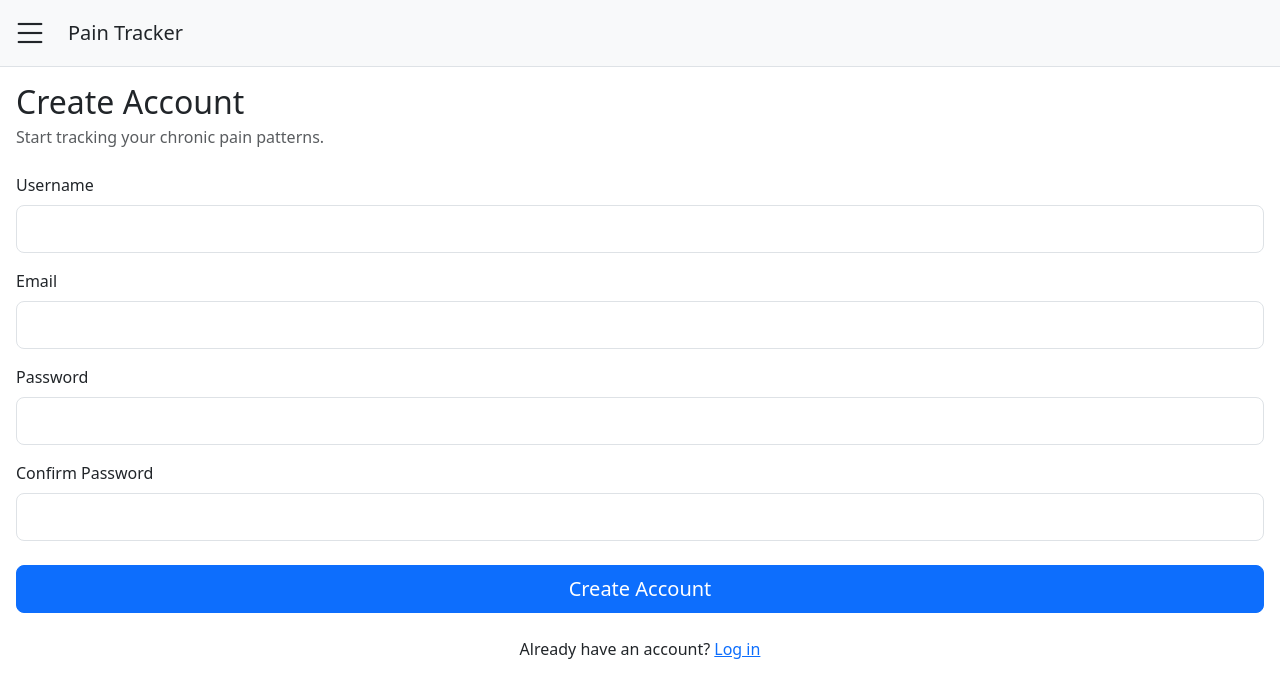
After one commit to cmndrk33n45/pain-tracker, a Flask app: template templates/signup.html in a window 1280 px wide. The commit adds this page. Shown: the top 698 px of the page. Run offline with Flask 3, Linux system fonts and the light colour scheme; the template is opened without the code that fills it, so the values that code supplies are empty.

Commit message:
another set of changes.

```diff
--- a/app.py
+++ b/app.py
@@ -10,9 +10,6 @@ app.config["TEMPLATES_AUTO_RELOAD"] = True
 
 db = SQLAlchemy(app)
 
-
 @app.route("/")
 def home():
-    return render_template("dashboard.html")
-
-app.run(debug=True)
+    return render_template("login.html")
--- a/static/css/styles.css
+++ b/static/css/styles.css
@@ -0,0 +1,7 @@
+.app-content {
+    padding-bottom: 80px;
+}
+
+.icon-hamburger {
+    font-size: 36px;
+}
--- a/templates/dashboard.html
+++ b/templates/dashboard.html
@@ -5,5 +5,6 @@
 {% endblock %}
 
 {% block main %}
+    <h1>Register page is working</h1>
     <p>test</p>
 {% endblock %}
--- a/templates/layout.html
+++ b/templates/layout.html
@@ -7,6 +7,7 @@
     <meta name="viewport" content="initial-scale=1, width=device-width">
 
     <!--bootstrap-->
+    <link href="https://cdn.jsdelivr.net/npm/bootstrap-icons@1.11.3/font/bootstrap-icons.css" rel="stylesheet">
     <link href="https://cdn.jsdelivr.net/npm/bootstrap@5.3.8/dist/css/bootstrap.min.css" rel="stylesheet" integrity="sha384-sRIl4kxILFvY47J16cr9ZwB07vP4J8+LH7qKQnuqkuIAvNWLzeN8tE5YBujZqJLB" crossorigin="anonymous">
     <script src="https://cdn.jsdelivr.net/npm/bootstrap@5.3.8/dist/js/bootstrap.bundle.min.js" integrity="sha384-FKyoEForCGlyvwx9Hj09JcYn3nv7wiPVlz7YYwJrWVcXK/BmnVDxM+D2scQbITxI" crossorigin="anonymous"></script>
 
@@ -16,9 +17,33 @@
 </head>
 
 <body>
+    <header class="border-bottom bg-light d-flex align-items-center">
+        <button class="btn border-0 me-2" type="button" data-bs-toggle="offcanvas" data-bs-target="#appMenu">
+            <i class="bi bi-list icon-hamburger"></i>
+        </button>
+        <h5 class="mb-0">Pain Tracker</h5>
+    </header>
+
+    <div class="offcanvas offcanvas-start" tabindex="-1" id="appMenu">
+        <div class="offcanvas-header">
+            <h5 class="offcanvas-title">Pain Tracker</h5>
+            <button type="button" class="btn-close" data-bs-dismiss="offcanvas"></button>
+        </div>
+
+        <div class="offcanvas-body">
+            <a class="d-block mb-3" href="/profile">Profile</a>
+            <a class="d-block mb-3" href="/settings">Settings</a>
+            <a class="d-block mb-3" href="/report">Export Report</a>
+            <a class="d-block mb-3" href="/privacy">Privacy</a>
+            <a class="d-block mb-3" href="/logout">Logout</a>
+        </div>
+    </div>
     <main>
-        {% block main %}{% endblock %}
+        <div class="container-fluid px-3 py-3">
+            {% block main %}{% endblock %}
+        </div>
     </main>
+
 </body>
 
 </html>
--- /dev/null
+++ b/templates/signup.html
@@ -0,0 +1,61 @@
+{% extends "layout.html" %}
+
+{% block title %}Create Account{% endblock %}
+
+{% block main %}
+
+    <h2 class="mb-1">Create Account</h2>
+    <p class="text-muted mb-4">Start tracking your chronic pain patterns.</p>
+
+    <form method="POST" action="/register">
+        <div class="mb-3">
+            <label for="username" class="form-label">Username</label>
+            <input
+                type="text"
+                class="form-control form-control-lg"
+                id="username"
+                name="username"
+                required>
+        </div>
+
+        <div class="mb-3">
+            <label for="email" class="form-label">Email</label>
+            <input
+                type="email"
+                class="form-control form-control-lg"
+                id="email"
+                name="email"
+                required>
+        </div>
+
+        <div class="mb-3">
+            <label for="password" class="form-label">Password</label>
+            <input
+                type="password"
+                class="form-control form-control-lg"
+                id="password"
+                name="password"
+                required>
+        </div>
+
+        <div class="mb-4">
+            <label for="confirm_password" class="form-label">Confirm Password</label>
+            <input
+                type="password"
+                class="form-control form-control-lg"
+                id="confirm_password"
+                name="confirm_password"
+                required>
+        </div>
+
+        <button type="submit" class="btn btn-primary btn-lg w-100">
+            Create Account
+        </button>
+    </form>
+
+    <p class="text-center mt-4">
+        Already have an account?
+        <a href="/login">Log in</a>
+    </p>
+
+{% endblock %}
```
Also changed, not shown: templates/login.html (added, +42 -0 lines).
